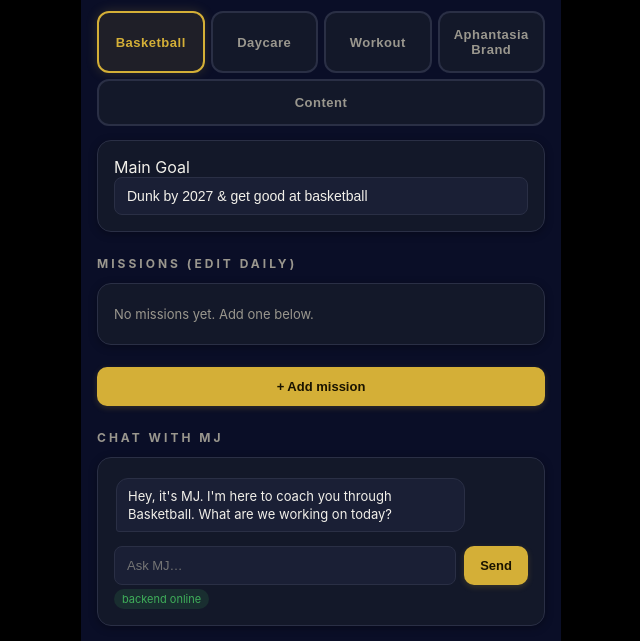
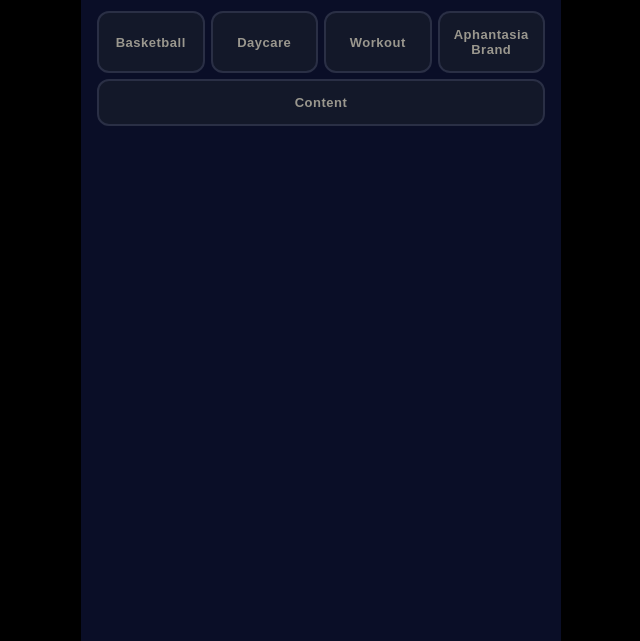
Before and after one commit to ChickentendieJoe/JOEPUTER, a website: page public/index.html in a window 1280 px wide. Both pictures are taken after a click on the button "🌍 WORLDS". Shown: the part 114-755 px from the top of the page, without its empty margins (319-959 px from the left). Drawn offline with Linux system fonts and the light colour scheme.

Commit message:
add loading screen, remove default schedule, collapse worlds with expand on click

```diff
--- a/public/app.js
+++ b/public/app.js
@@ -169,7 +169,7 @@
     return {
       meta: { lastResetDate: today, lastFeedResetDate: today },
       schedule: defaultSchedule(),
-      schedules: { "Work 9:30-6:30": defaultSchedule() },
+      schedules: {},
       worlds,
       history: {},
       rules: {
@@ -227,7 +227,8 @@
 
   let state = loadState();
   let activeTab = "today";
-  let activeWorldId = "basketball";
+  let activeWorldId = null;
+  let worldExpanded = false;
   let backendOnline = true;
   let feedSentences = [];
   let feedIndex = 0;
@@ -487,12 +488,26 @@
   function renderWorlds() {
     let html = `<div class="world-selector">`;
     WORLD_DEFS.forEach((w) => {
-      html += `<button class="world-btn ${w.id === activeWorldId ? "active" : ""}" data-id="${w.id}">${escapeHtml(w.name)}</button>`;
+      html += `<button class="world-btn ${w.id === activeWorldId && worldExpanded ? "active" : ""}" data-id="${w.id}">${escapeHtml(w.name)}</button>`;
     });
     html += `</div>`;
 
+    if (!activeWorldId || !worldExpanded) {
+      tabContent.innerHTML = html;
+      document.querySelectorAll(".world-btn").forEach((btn) => {
+        btn.addEventListener("click", () => {
+          activeWorldId = btn.dataset.id;
+          worldExpanded = true;
+          renderWorlds();
+        });
+      });
+      return;
+    }
+
     const def = worldDef(activeWorldId);
     const wstate = state.worlds[activeWorldId];
+
+    html += `<button class="btn secondary" id="close-world-btn" style="width:100%;margin-bottom:12px;">← Back to Worlds</button>`;
 
     html += `
     <div class="card world-goal">
@@ -554,15 +569,16 @@
 
     tabContent.innerHTML = html;
 
+    const closeBtn = document.getElementById("close-world-btn");
+    if (closeBtn) {
+      closeBtn.addEventListener("click", () => {
+        worldExpanded = false;
+        renderWorlds();
+      });
+    }
+
     const chatLog = document.getElementById("chat-log");
     if (chatLog) chatLog.scrollTop = chatLog.scrollHeight;
-
-    document.querySelectorAll(".world-btn").forEach((btn) => {
-      btn.addEventListener("click", () => {
-        activeWorldId = btn.dataset.id;
-        renderWorlds();
-      });
-    });
 
     document.querySelector(".goal-input").addEventListener("change", (e) => {
       wstate.goal = e.target.value;
@@ -828,4 +844,12 @@
 
   setInterval(updateBanner, 15000);
   render();
+
+  // Hide loading, show app
+  setTimeout(() => {
+    const loading = document.getElementById("loading");
+    const app = document.getElementById("app");
+    if (loading) loading.style.display = "none";
+    if (app) app.style.display = "flex";
+  }, 300);
 })();
--- a/public/index.html
+++ b/public/index.html
@@ -7,7 +7,12 @@
   <link rel="stylesheet" href="styles.css" />
 </head>
 <body>
-  <div id="app">
+  <div id="loading" style="position:fixed;top:0;left:0;width:100%;height:100%;background:#0a0e27;display:flex;align-items:center;justify-content:center;z-index:9999;flex-direction:column;">
+    <div style="font-size:48px;margin-bottom:20px;animation:pulse 2s infinite;">⏳</div>
+    <div style="color:#d4af37;font-size:18px;letter-spacing:2px;font-weight:700;">JOEPUTER</div>
+    <style>@keyframes pulse { 0%, 100% { opacity: 1; } 50% { opacity: 0.5; } }</style>
+  </div>
+  <div id="app" style="display:none;">
     <header class="app-header">
       <h1>JOEPUTER</h1>
       <div class="banner" id="right-now-banner">Loading…</div>
```
